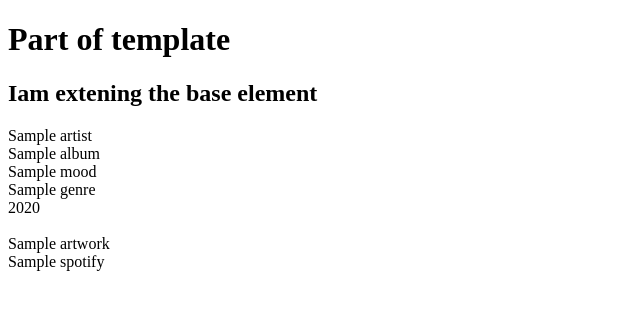
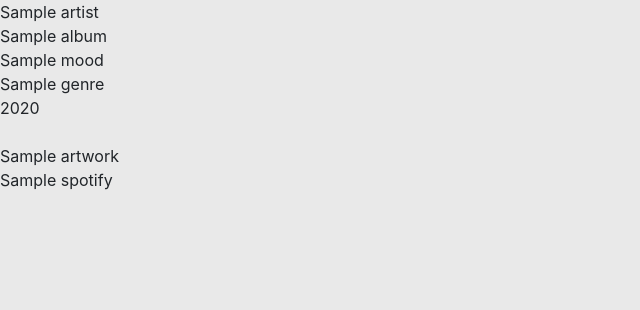
Before and after one commit to Artrage/moodsic, a Flask app: page / in a window 1280 px wide. Shown: the top 310 px of the page, without its empty margins (0-640 px from the left). Run offline with Flask 2, Linux system fonts and the light colour scheme; a database or web service that is not in the repository returns one stand-in record (values such as "Sample title"); some libraries are stand-ins or nearby versions.

Commit message:
add bootstrap and static files

```diff
--- /dev/null
+++ b/static/css/style.css
@@ -0,0 +1,3 @@
+body {
+    background-color: rgb(233, 233, 233);
+}
--- a/templates/albums.html
+++ b/templates/albums.html
@@ -1,7 +1,5 @@
 {% extends "base.html" %}
 {% block content %}
-
-<h2>Iam extening the base element</h2>
 
     {% for album in albums %}
         {{ album.artist }}<br>
--- a/templates/base.html
+++ b/templates/base.html
@@ -3,13 +3,23 @@
 <head>
     <meta charset="UTF-8">
     <meta name="viewport" content="width=device-width, initial-scale=1.0">
+    <link rel="stylesheet" href="https://cdnjs.cloudflare.com/ajax/libs/font-awesome/5.14.0/css/all.min.css" type="text/css" crossorigin="anonymous">
+    <link rel="stylesheet" href="https://stackpath.bootstrapcdn.com/bootstrap/4.5.2/css/bootstrap.min.css" type="text/css">
+    <link rel="stylesheet" href="{{ url_for('static', filename='css/style.css') }}" type="text/css">
+    {% block styles %}
+    {% endblock %}
     <title>moodsic</title>
 </head>
 <body>
 
-    <h1>Part of template</h1>
     {% block content %}
     {% endblock %}
-
+    <script src="https://code.jquery.com/jquery-3.5.1.min.js"
+        integrity="sha256-9/aliU8dGd2tb6OSsuzixeV4y/faTqgFtohetphbbj0=" crossorigin="anonymous"></script>
+    <script src="https://stackpath.bootstrapcdn.com/bootstrap/4.5.2/js/bootstrap.min.js"></script>
+    <script src="https://stackpath.bootstrapcdn.com/bootstrap/4.5.2/js/bootstrap.bundle.min.js"></script>
+    <script src="{{ url_for('static', filename='js/script.js') }}"></script>
+    {% block scripts %}
+    {% endblock %}
 </body>
 </html>
```
Also changed, not shown: static/js/script.js (added).
